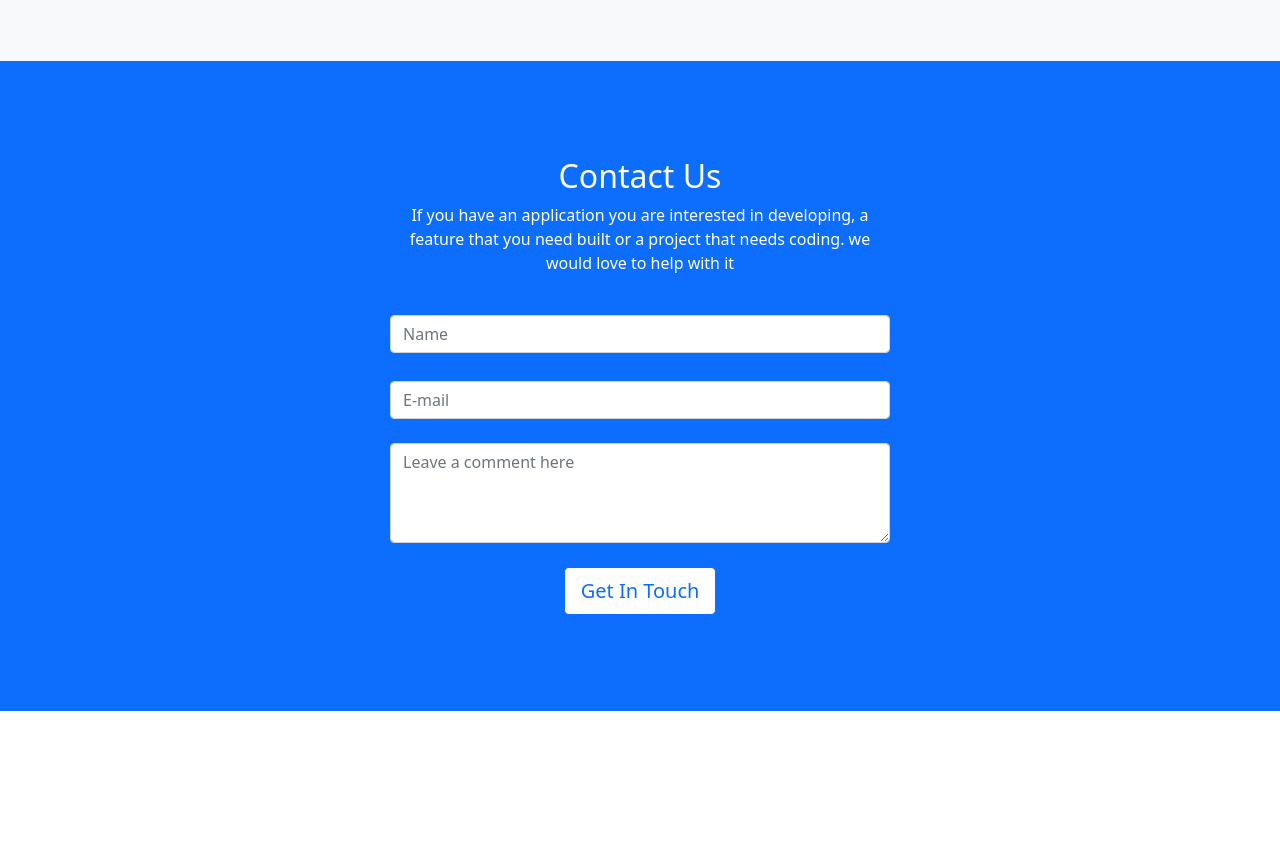
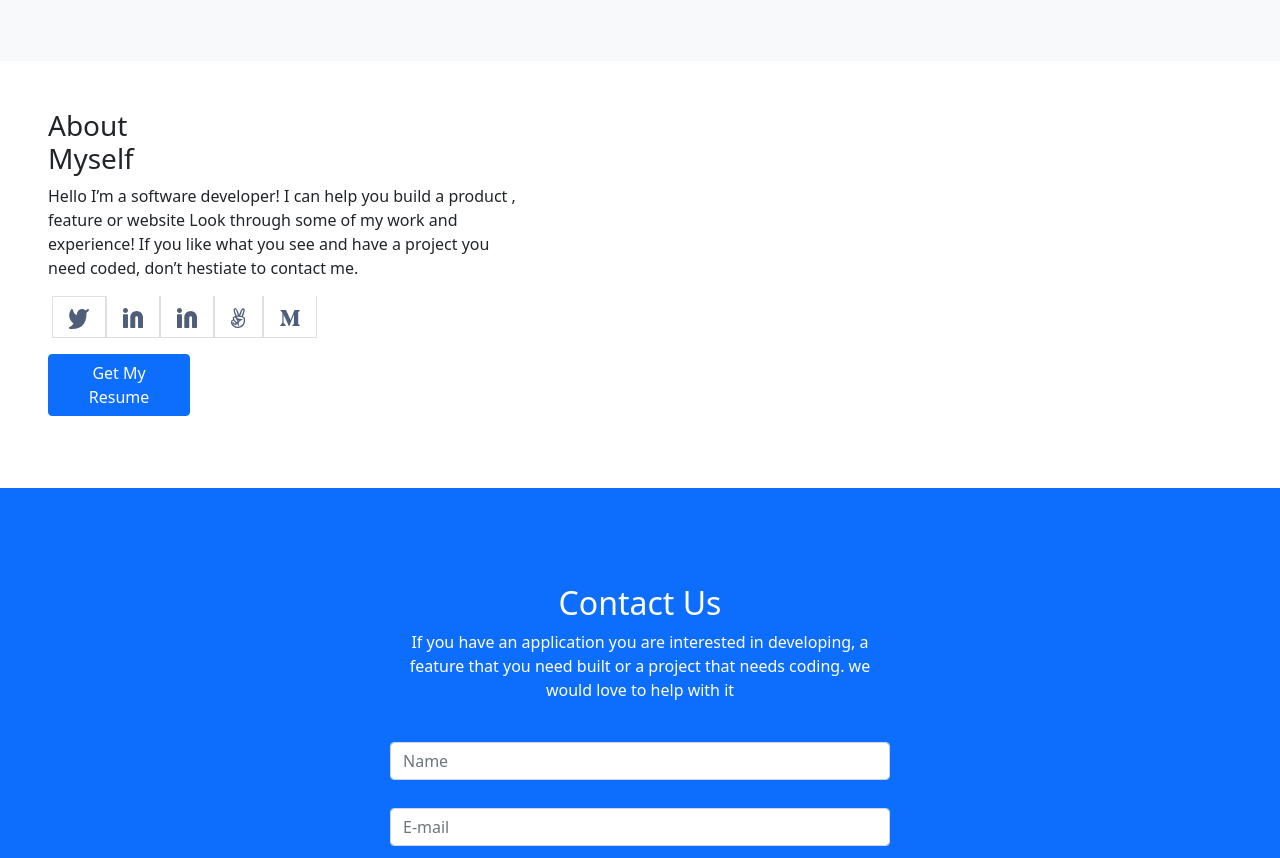
Before and after one commit to AbdollahRaafat/Bootstrap-portfolio-prototype, a plain HTML site: page index.html in a window 1280 px wide. Shown: the part 2470-3328 px from the top of the page. Before the commit the page ends 3181 px from the top, so only its background shows below. Drawn offline with nearby package versions, Linux system fonts and the light colour scheme.

Commit message:
Add left side of about section

```diff
--- a/index.html
+++ b/index.html
@@ -181,6 +181,29 @@
         </div>
     </section>
 
+    <section class="bg-light text-dark p-5 text-center text-sm-start mb-4 d-flex bg-white" >
+        <div style="width: 40%;">
+            <h3>About <br> Myself</h3>
+            <p>Hello I’m a software developer! I can help you build a product , feature or website Look through some of my work and experience! If you like what you see and have a project you need coded, don’t hestiate to contact me.</p>
+            <div class="icons px-1">
+                <ul class="d-sm-flex p-0">
+                     <li class="list-group-item "><img src="./images/twitter.svg " alt="twitter "></li>
+                    <li class="list-group-item "><img src="./images/linkedin.svg " alt="linkedin "></li>
+                    <li class="list-group-item "><img src="./images/linkedin.svg " alt=" "></li>
+                    <li class="list-group-item "><img src="./images/angellist.svg " alt=" "></li>
+                    <li class="list-group-item "><img src="./images/medium.svg " alt=" "></li>
+                </ul>
+            </div>
+            <button type="button" class="btn btn-primary " style="width: 30%;">Get My Resume</button>
+        </div>
+
+
+
+
+        </div>
+    </section>
+
+
     <footer id="contact-us" class="container-fluid d-flex justify-content-center flex-column
     align-items-center bg-primary py-lg-5">
            <form style="max-width: 500px" class="text-white py-5">
```
Also changed, not shown: images/Separator.png (added), images/Union-0.png (added), images/Union-1.png (added), images/css3.png (added), images/html5.png (added), images/js.png (added).
